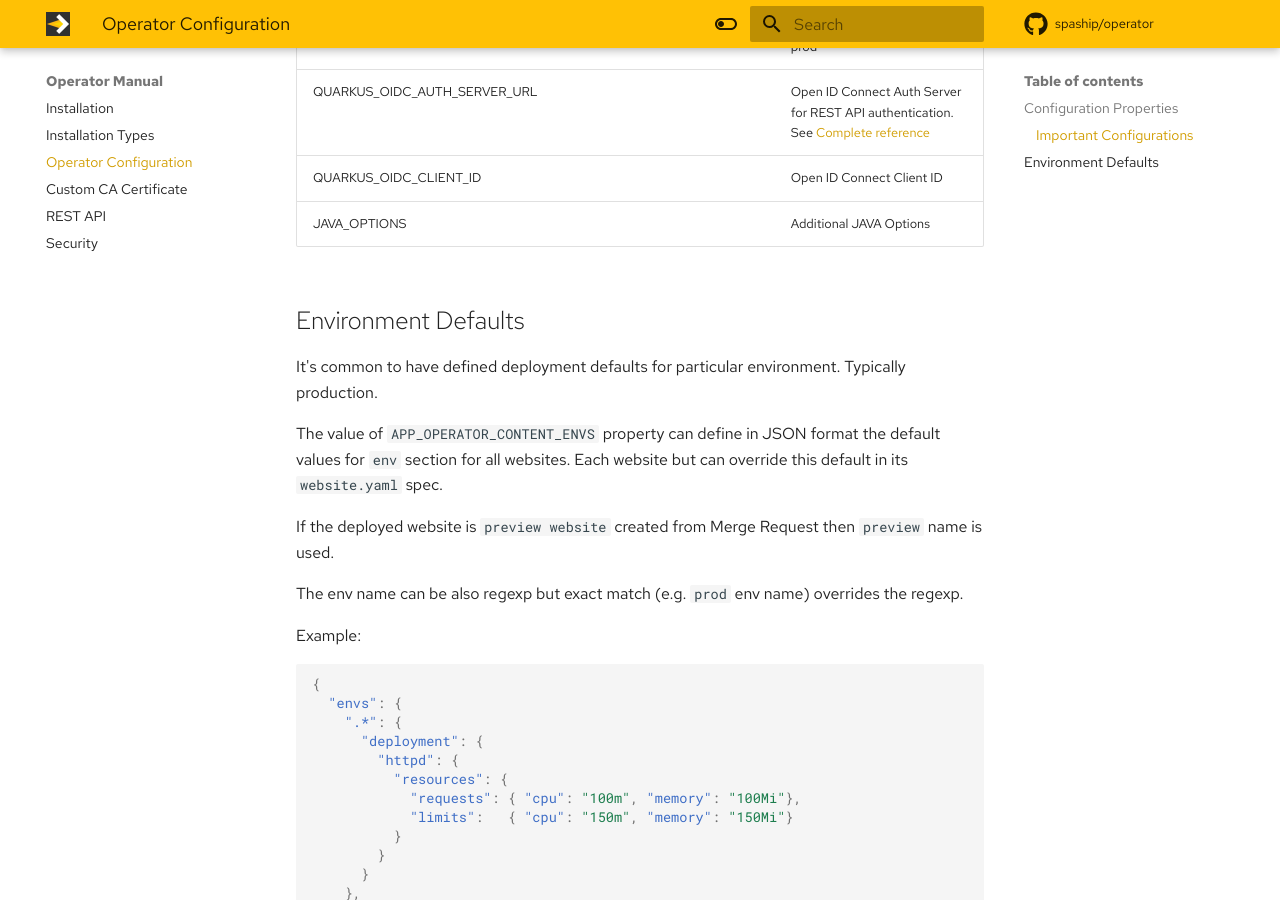
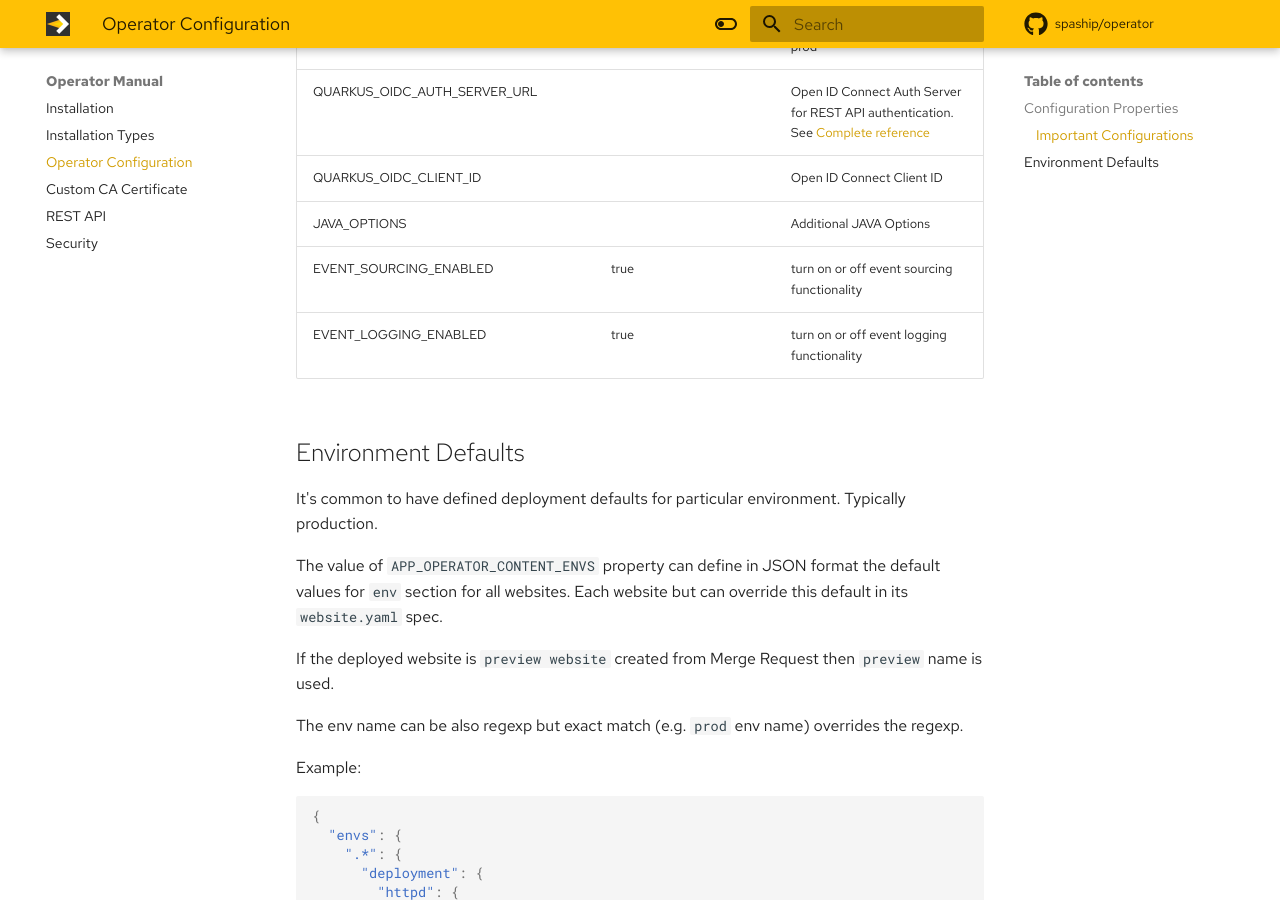
Before and after one commit to spaship/operator, an MkDocs documentation site: the page built from docs/operator-manual/configuration.md, in a window 1280 px wide and 900 px high, scrolled down 1130 px. Built offline with MkDocs 1.6.1 and Material for MkDocs 9.7.7, drawn with Linux system fonts in a browser that asks for light colours; comment, search, counter and statistics services are not loaded.

Commit message:
added event and new config information

```diff
--- a/docs/operator-manual/configuration.md
+++ b/docs/operator-manual/configuration.md
@@ -23,6 +23,8 @@ can be overridden via env variable but in uppercase and dot is replaced by under
 | QUARKUS_OIDC_AUTH_SERVER_URL |  | Open ID Connect Auth Server for REST API authentication. See [Complete reference](https://quarkus.io/guides/security-openid-connect#configuring-using-the-application-properties-file) |
 | QUARKUS_OIDC_CLIENT_ID |  | Open ID Connect Client ID |
 | JAVA_OPTIONS |  | Additional JAVA Options |
+EVENT_SOURCING_ENABLED|true|turn on or off event sourcing functionality
+EVENT_LOGGING_ENABLED|true|turn on or off event logging functionality
 
 ## Environment Defaults
 
--- a/mkdocs.yml
+++ b/mkdocs.yml
@@ -63,6 +63,7 @@ nav:
     - user-guide/live-website-coding.md
   - Developer Guide:
     - developer-guide/project-structure.md
+    - developer-guide/events.md
     - developer-guide/running-locally.md
     - developer-guide/website-performance-tests.md
     - developer-guide/operator-performance-tests.md
```
Also changed, not shown: docs/developer-guide/events.md (added, +13 -0 lines).
